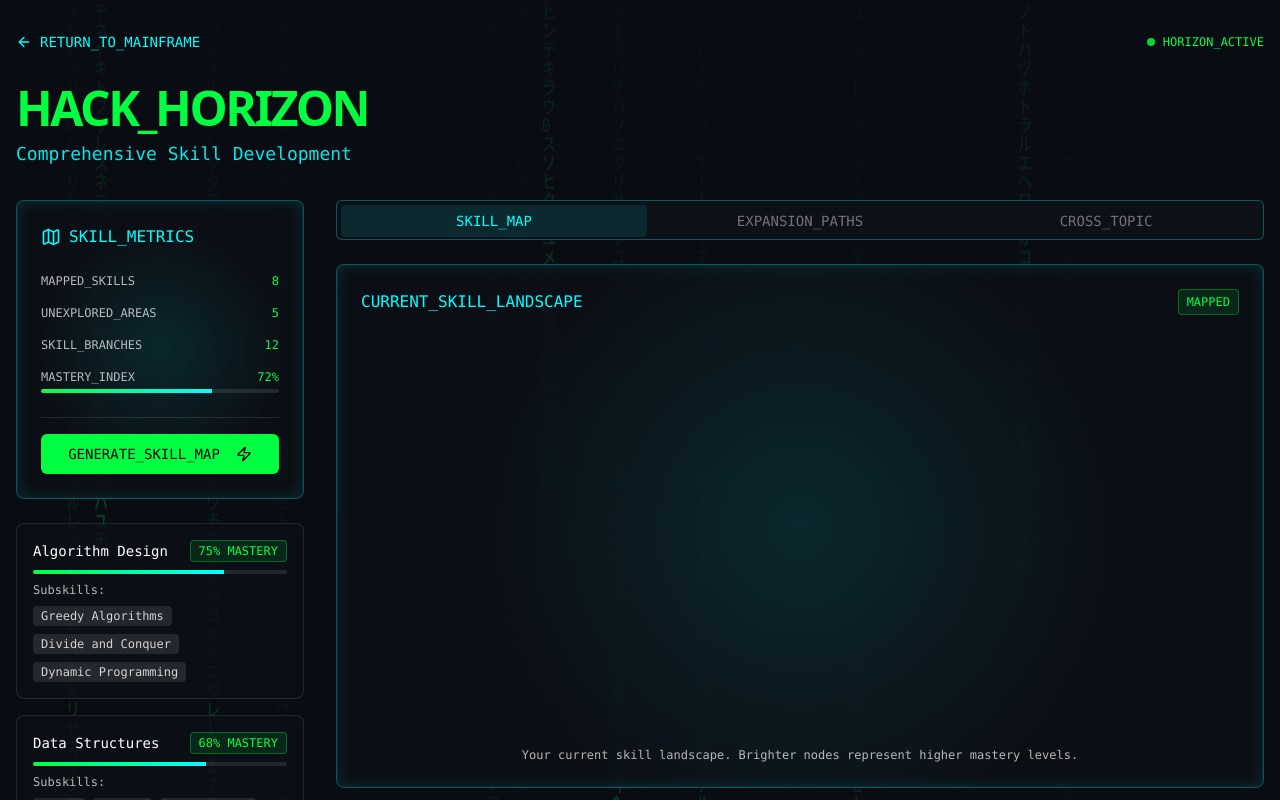
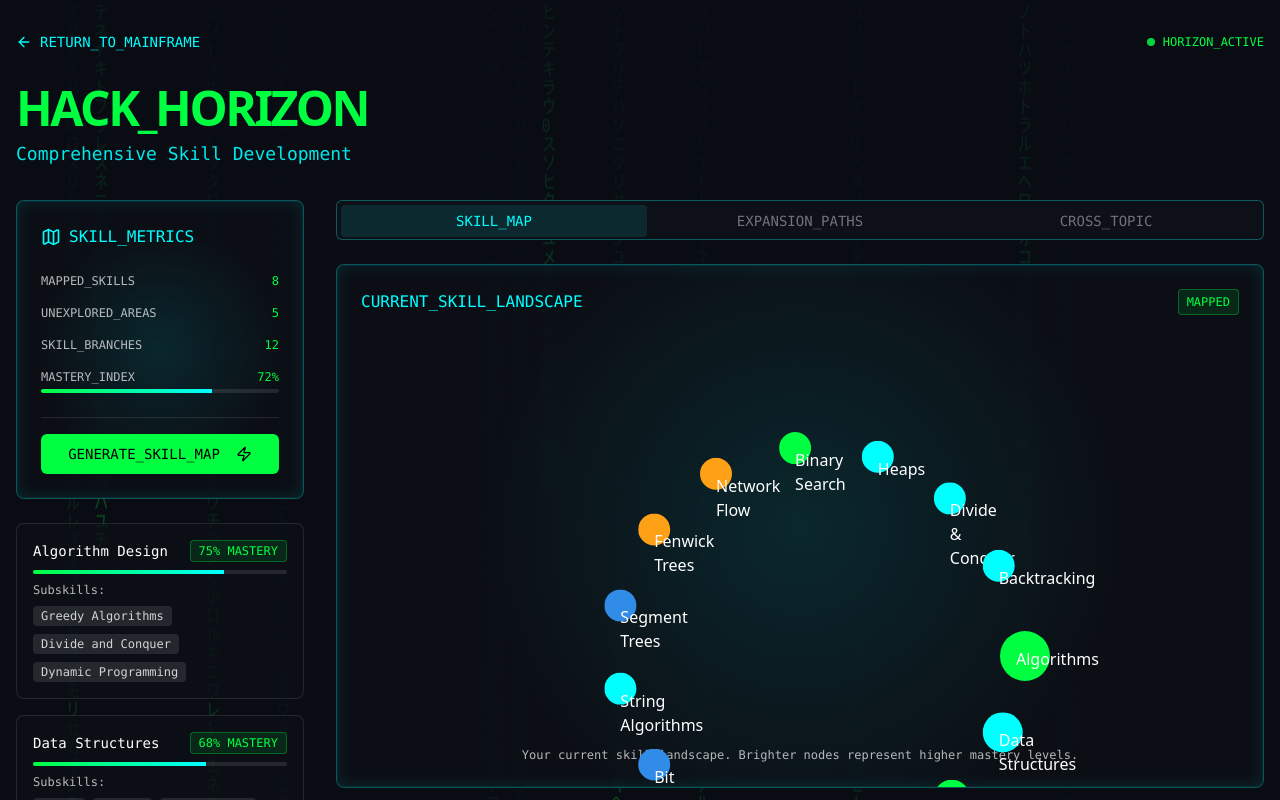
Before and after one commit to md-hussain28/NEXUS_CP, a Next.js app in the folder frontend/: page /hack-horizon in a window 1280 px wide. Shown: the top 800 px of the page. Built offline with nearby package versions, Linux system fonts and the light colour scheme.

Commit message:
fix: uncomment SkillMap component in HackHorizonPage and update its rendering logic

```diff
--- a/frontend/app/hack-horizon/page.tsx
+++ b/frontend/app/hack-horizon/page.tsx
@@ -11,7 +11,7 @@ import { Button } from "@/components/ui/button";
 import { Tabs, TabsContent, TabsList, TabsTrigger } from "@/components/ui/tabs";
 import { ArrowLeft, Compass, Map, Zap } from "lucide-react";
 import { useUserStore } from "@/lib/store";
-//  import { SkillMap } from "@/components/skill-map";
+import { SkillMap } from "@/components/skill-map";
 
 export default function HackHorizonPage() {
   const [activeTab, setActiveTab] = useState("skill-map");
@@ -167,7 +167,9 @@ export default function HackHorizonPage() {
                       </div>
                     </div>
 
-                    <div className="h-[400px]">{/* <SkillMap /> */}</div>
+                    <div className="h-[400px]">
+                      <SkillMap />
+                    </div>
 
                     <div className="mt-4 font-mono text-xs text-white/70 text-center">
                       Your current skill landscape. Brighter nodes represent
--- a/frontend/components/skill-map.tsx
+++ b/frontend/components/skill-map.tsx
@@ -1,46 +1,96 @@
-"use client"
+"use client";
 
-import { useEffect, useRef } from "react"
-import ForceGraph2D from "react-force-graph-2d"
+import { useRef } from "react";
+
+interface Node {
+  id: string;
+  name: string;
+  group: number;
+  val: number;
+  level: number;
+}
+
+interface Link {
+  source: string;
+  target: string;
+  value: number;
+}
 
 export function SkillMap() {
-  const containerRef = useRef<HTMLDivElement>(null)
-
-  useEffect(() => {
-    // Resize observer to handle container size changes
-    if (containerRef.current) {
-      const resizeObserver = new ResizeObserver(() => {
-        window.dispatchEvent(new Event("resize"))
-      })
-
-      resizeObserver.observe(containerRef.current)
-
-      return () => {
-        if (containerRef.current) {
-          resizeObserver.unobserve(containerRef.current)
-        }
-      }
-    }
-  }, [])
+  const containerRef = useRef<HTMLDivElement>(null);
 
   // Sample skill map data
   const graphData = {
     nodes: [
       { id: "algorithms", name: "Algorithms", group: 1, val: 25, level: 85 },
-      { id: "dataStructures", name: "Data Structures", group: 1, val: 20, level: 75 },
-      { id: "dynamicProgramming", name: "Dynamic Programming", group: 2, val: 18, level: 90 },
+      {
+        id: "dataStructures",
+        name: "Data Structures",
+        group: 1,
+        val: 20,
+        level: 75,
+      },
+      {
+        id: "dynamicProgramming",
+        name: "Dynamic Programming",
+        group: 2,
+        val: 18,
+        level: 90,
+      },
       { id: "graphTheory", name: "Graph Theory", group: 2, val: 15, level: 45 },
       { id: "trees", name: "Trees", group: 3, val: 12, level: 75 },
       { id: "greedy", name: "Greedy Algorithms", group: 2, val: 10, level: 60 },
-      { id: "bitManipulation", name: "Bit Manipulation", group: 4, val: 8, level: 40 },
-      { id: "strings", name: "String Algorithms", group: 3, val: 15, level: 70 },
-      { id: "segmentTrees", name: "Segment Trees", group: 3, val: 10, level: 30 },
-      { id: "fenwickTrees", name: "Fenwick Trees", group: 3, val: 8, level: 25 },
+      {
+        id: "bitManipulation",
+        name: "Bit Manipulation",
+        group: 4,
+        val: 8,
+        level: 40,
+      },
+      {
+        id: "strings",
+        name: "String Algorithms",
+        group: 3,
+        val: 15,
+        level: 70,
+      },
+      {
+        id: "segmentTrees",
+        name: "Segment Trees",
+        group: 3,
+        val: 10,
+        level: 30,
+      },
+      {
+        id: "fenwickTrees",
+        name: "Fenwick Trees",
+        group: 3,
+        val: 8,
+        level: 25,
+      },
       { id: "networkFlow", name: "Network Flow", group: 2, val: 12, level: 20 },
-      { id: "binarySearch", name: "Binary Search", group: 1, val: 15, level: 80 },
+      {
+        id: "binarySearch",
+        name: "Binary Search",
+        group: 1,
+        val: 15,
+        level: 80,
+      },
       { id: "heaps", name: "Heaps", group: 3, val: 10, level: 65 },
-      { id: "divideConquer", name: "Divide & Conquer", group: 1, val: 12, level: 70 },
-      { id: "backtracking", name: "Backtracking", group: 4, val: 10, level: 55 },
+      {
+        id: "divideConquer",
+        name: "Divide & Conquer",
+        group: 1,
+        val: 12,
+        level: 70,
+      },
+      {
+        id: "backtracking",
+        name: "Backtracking",
+        group: 4,
+        val: 10,
+        level: 55,
+      },
     ],
     links: [
       { source: "algorithms", target: "dynamicProgramming", value: 5 },
@@ -62,35 +112,50 @@ export function SkillMap() {
       { source: "divideConquer", target: "binarySearch", value: 3 },
       { source: "backtracking", target: "dynamicProgramming", value: 2 },
     ],
-  }
+  };
 
   return (
-    <div ref={containerRef} className="w-full h-full">
-      <ForceGraph2D
-        graphData={graphData}
-        nodeId="id"
-        nodeVal="val"
-        nodeLabel="name"
-        nodeColor={(node) => {
-          // Color based on mastery level
-          const level = node.level as number
-          if (level > 75) return "#00FF41"
-          if (level > 50) return "#00FFFF"
-          if (level > 25) return "#318CE7"
-          return "#FFA116"
-        }}
-        nodeRelSize={6}
-        linkWidth={(link) => (link.value as number) * 0.5}
-        linkColor={() => "#00FFFF30"}
-        backgroundColor="transparent"
-        cooldownTicks={100}
-        linkDirectionalParticles={2}
-        linkDirectionalParticleWidth={1}
-        linkDirectionalParticleSpeed={0.005}
-        d3AlphaDecay={0.02}
-        d3VelocityDecay={0.1}
-        warmupTicks={100}
-      />
+    <div
+      ref={containerRef}
+      className="relative w-[600px] h-[600px] mx-auto perspective-1000"
+    >
+      {graphData.nodes.map((node, i) => {
+        const angle = (i / graphData.nodes.length) * 360;
+        const radius = 200;
+        const x = radius * Math.cos((angle * Math.PI) / 180);
+        const y = radius * Math.sin((angle * Math.PI) / 180);
+        const z = Math.sin((i * 20 * Math.PI) / 180) * 50;
+
+        return (
+          <div
+            key={node.id}
+            className="absolute transform transition-all duration-500 hover:scale-110"
+            style={{
+              transform: `translate3d(${x}px, ${y}px, ${z}px)`,
+              left: "50%",
+              top: "50%",
+            }}
+          >
+            <div
+              className="rounded-full p-4 text-center text-white"
+              style={{
+                backgroundColor:
+                  node.level > 75
+                    ? "#00FF41"
+                    : node.level > 50
+                    ? "#00FFFF"
+                    : node.level > 25
+                    ? "#318CE7"
+                    : "#FFA116",
+                width: `${node.val * 2}px`,
+                height: `${node.val * 2}px`,
+              }}
+            >
+              {node.name}
+            </div>
+          </div>
+        );
+      })}
     </div>
-  )
+  );
 }
```
